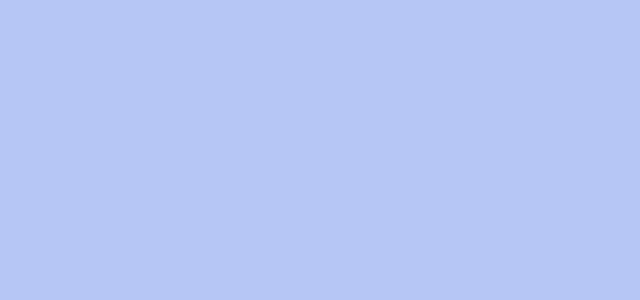
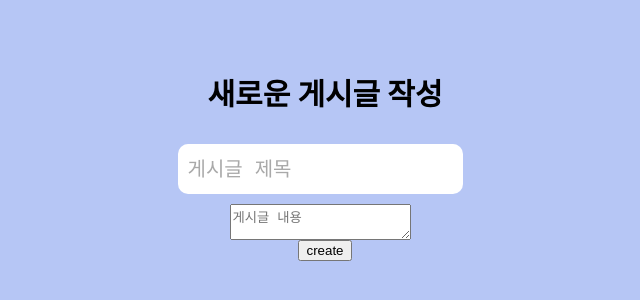
Before and after one commit to YearaChoi/login-practice, a React (Create React App) app: page /create in a window 1280 px wide. Before the commit this address had no page. Shown: the part 110-410 px from the top of the page, without its empty margins (315-955 px from the left). Built offline with nearby package versions, Linux system fonts and the light colour scheme.

Commit message:
feat: 게시글 추가 구현

```diff
--- a/src/App.js
+++ b/src/App.js
@@ -1,6 +1,7 @@
 import { BrowserRouter, Route, Routes } from "react-router-dom";
 import Login from "./pages/Login";
 import Signup from "./pages/Signup";
+import CreatePage from "./pages/CreatePage";
 import BoardList from "./pages/BoardList";
 import BoardDetail from "./pages/BoardDetail";
 
@@ -11,6 +12,7 @@ function App() {
       <Routes>
         <Route path="/" element={<Login />} />
         <Route path="/signup" element={<Signup />} />
+        <Route path="/create" element={<CreatePage />} />
         <Route path="/boardlist" element={<BoardList />} />
         <Route path="/boardlist/:id" element={<BoardDetail />} />
       </Routes>
--- /dev/null
+++ b/src/apis/create.js
@@ -0,0 +1,26 @@
+import axios from "axios";
+
+export const create = async (title, body, uid) => {
+  try {
+    const result = await axios.post(
+      "https://ll-api.jungsub.com/ptrack/post/",
+      {
+        title,
+        body,
+        uid,
+      },
+      {
+        headers: {
+          "Content-Type": "application/json",
+        },
+      }
+    );
+
+    // 서버에서 반환한 응답(uid, ok) 그대로 반환
+    return result.data;
+  } catch (error) {
+    // 에러가 발생시 콘솔에 에러를 출력하고 빈 객체를 반환하거나 에러 처리 수행
+    console.error("Create error:", error);
+    return {};
+  }
+};
--- a/src/pages/BoardList.js
+++ b/src/pages/BoardList.js
@@ -23,16 +23,6 @@ const Mypage = () => {
 
   //setData에 바로 값을 넣어주기 전에 console에 api로부터 데이터를 잘 받아오는지 확인!
 
-  // useEffect(() => {
-  //   //마이페이지(전체게시판) 정보 불러오기
-  //   getMypage().then((res) => {
-  //     //객체가 데이터에 들어가게 됨
-  //     console.log(res);
-  //     //데이터를 받아올 경우 로딩 중지
-  //     setLoading(false);
-  //   });
-  // }, []);
-
   if (loading) return <div>로딩중...</div>;
 
   //데이터의 초기값은 undefined
@@ -47,6 +37,9 @@ const Mypage = () => {
           placeholder="게시글 찾기"
           onChange={(e) => setSearch(e.target.value)}
         />
+        <button>
+          <Link to="/create">게시글 생성하기</Link>
+        </button>
       </Title>
 
       {data
--- /dev/null
+++ b/src/pages/CreatePage.js
@@ -0,0 +1,55 @@
+import React from "react";
+import { useNavigate } from "react-router-dom";
+import { useForm } from "../hooks/useForm";
+import { create } from "../apis/create";
+import { Input, Inputs, Title, Wrapper } from "../components/Common";
+
+function CreatePage() {
+  //커스텀 hook import해서 사용한 경우
+  const [title, onChangeTitle] = useForm();
+  const [body, onChangeBody] = useForm();
+
+  // 게시판 리스트로 이동하는 라우터
+  const router = useNavigate();
+
+  // create 버튼 클릭 시 실행되는 함수
+  const onClick = async () => {
+    // 로컬 스토리지에서 uid 가져오기
+    const uid = localStorage.getItem("uid");
+    // uid가 없으면 에러 처리
+    if (!uid) {
+      console.error("User ID not found in local storage");
+      return;
+    }
+
+    try {
+      // 게시글 생성 요청
+      await create(title, body, uid);
+      // 게시글 생성 후 게시판 페이지로 이동
+      router("/boardlist");
+    } catch (error) {
+      console.error("Failed to create post:", error);
+    }
+  };
+  return (
+    <Wrapper>
+      <Title>새로운 게시글 작성</Title>
+      <Inputs>
+        <Input
+          placeholder="게시글 제목"
+          value={title}
+          onChange={onChangeTitle}
+        />
+        <textarea
+          placeholder="게시글 내용"
+          value={body}
+          onChange={onChangeBody}
+        />
+      </Inputs>
+
+      <button onClick={onClick}>create</button>
+    </Wrapper>
+  );
+}
+
+export default CreatePage;
```
